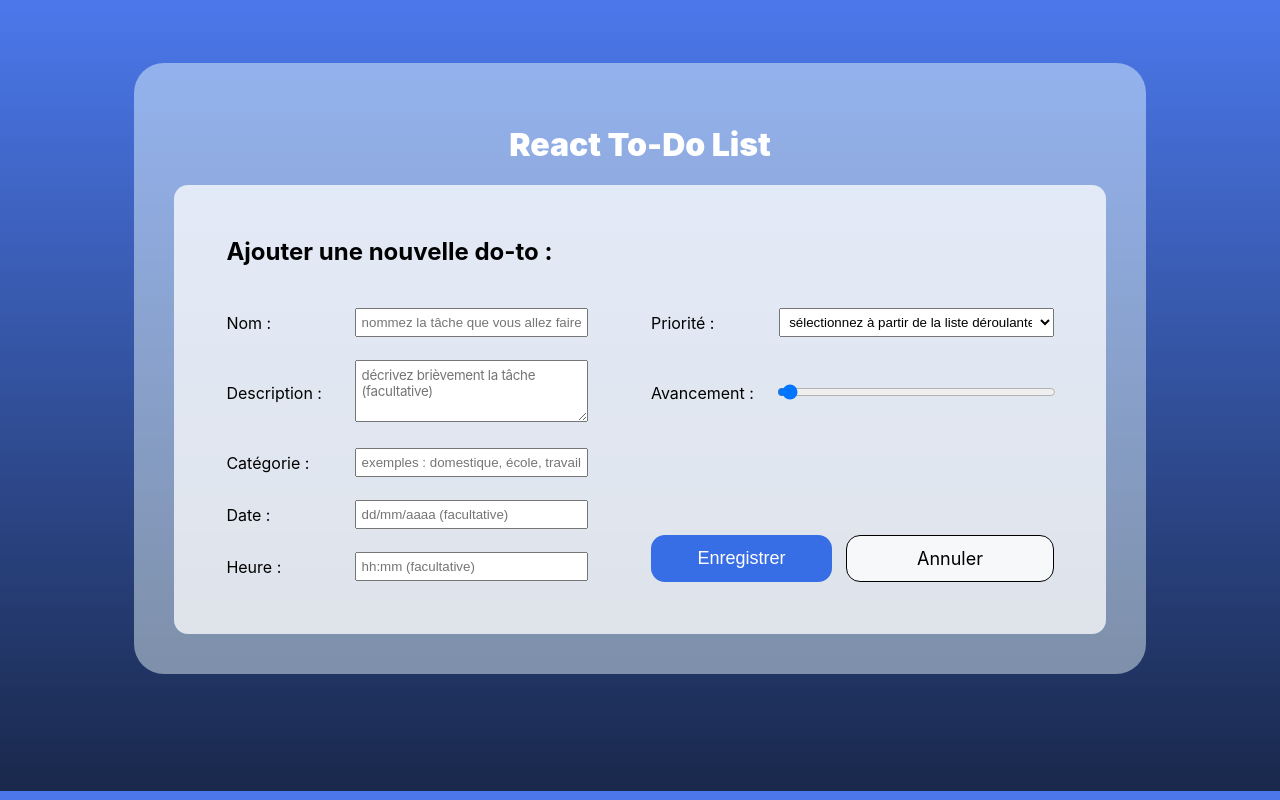
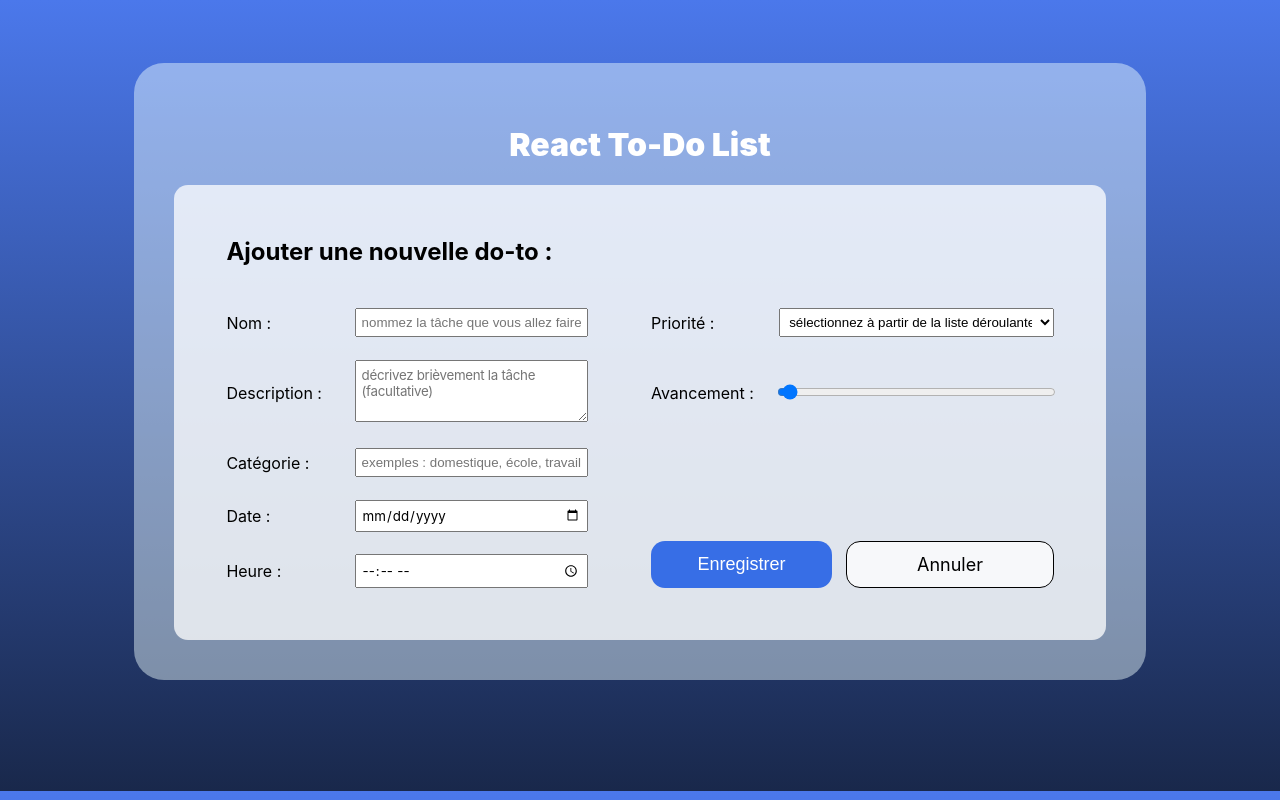
Before and after one commit to EmilieTossan/to-do-list-react, a React (Create React App) app: page /newtask in a window 1280 px wide. Built offline with nearby package versions, Linux system fonts and the light colour scheme; data requests are answered from the project's data file.

Commit message:
type date/time

```diff
--- a/src/Components/Form.jsx
+++ b/src/Components/Form.jsx
@@ -89,7 +89,6 @@ export default function Form({ onTaskAdded, taskToEdit, onTaskUpdated }) {
                     return res.json();
                 })
                 .then(data => {
-                    console.log("Tâche ajoutée avec succès", data);
                     onTaskAdded(data);
                     navigate('/');
                 })
@@ -190,7 +189,7 @@ export default function Form({ onTaskAdded, taskToEdit, onTaskUpdated }) {
                     <td>Date :</td>
                     <td>
                         <input
-                            type="text"
+                            type="date"
                             placeholder="dd/mm/aaaa (facultative)"
                             value={ date }
                             onChange={(e) => setDate(() => e.target.value)}
@@ -201,7 +200,7 @@ export default function Form({ onTaskAdded, taskToEdit, onTaskUpdated }) {
                     <td>Heure :</td>
                     <td>
                         <input
-                            type="text"
+                            type="time"
                             placeholder="hh:mm (facultative)"
                             value={ time }
                             onChange={(e) => setTime(() => e.target.value)}
--- a/src/index.css
+++ b/src/index.css
@@ -3,7 +3,10 @@ body {
     min-height: 90vh;
 }
 
-body, textarea {
+body,
+textarea,
+input[type="date"],
+input[type="time"] {
   font-family: -apple-system, BlinkMacSystemFont, 'Segoe UI', 'Roboto', 'Oxygen',
     'Ubuntu', 'Cantarell', 'Fira Sans', 'Droid Sans', 'Helvetica Neue',
     sans-serif;
```
